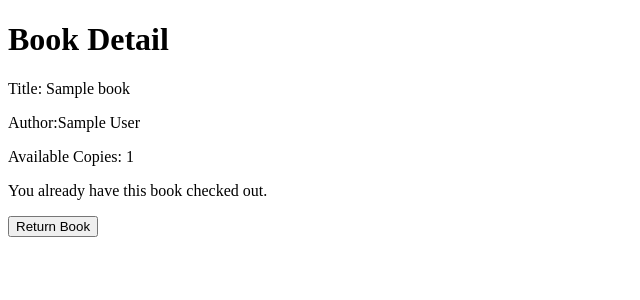
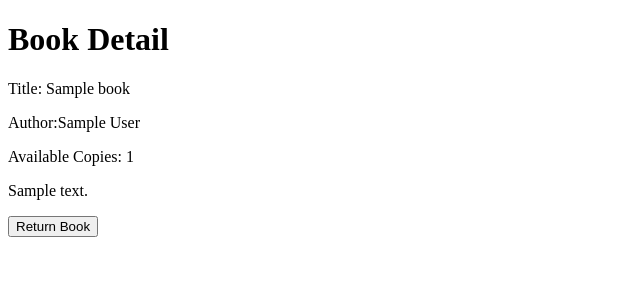
Before and after one commit to nddudash/capstone-online-library, a Django app: template templates/book/book_detail.html in a window 1280 px wide. Shown: the part 54-354 px from the top of the page, without its empty margins (0-640 px from the left). Run offline with Django 3.2, Linux system fonts and the light colour scheme; the template is opened without the code that fills it: values that come from a table or form of the project are taken from there, others are empty; a user stored in the database is signed in; tables that the repository leaves empty hold one stand-in row (values such as "Sample post").

Commit message:
hid delete user link from other users, added book.text link to book detail view if the book is in the user's chekced out books

```diff
--- a/templates/book/book_detail.html
+++ b/templates/book/book_detail.html
@@ -6,7 +6,7 @@
 <p>Author:{{book.author}}</p>
 <p>Available Copies: {{book.copies_available}}</p>
 {%if book in request.user.checked_out_books.all%}
-<p>You already have this book checked out.</p>
+<p>{{book.text}}</p>
 <button onclick="window.location.href='/return/{{book.id}}'">Return Book</button>
 {%elif book.copies_available and book not in request.user.checked_out_books.all%}
 <p>You can check out a copy of this book out below:</p>
--- a/templates/profile.html
+++ b/templates/profile.html
@@ -25,5 +25,5 @@
 <button onclick = "window.location.href='/eidt/{{request.user.id}}">
   Edit Account Information
 </button>
+<a href="/delete_user/{{profiles.pk}}">Delete Account</a>
 {% endif %}
-<a href="/delete_user/{{profiles.pk}}">Delete Account</a>
```
